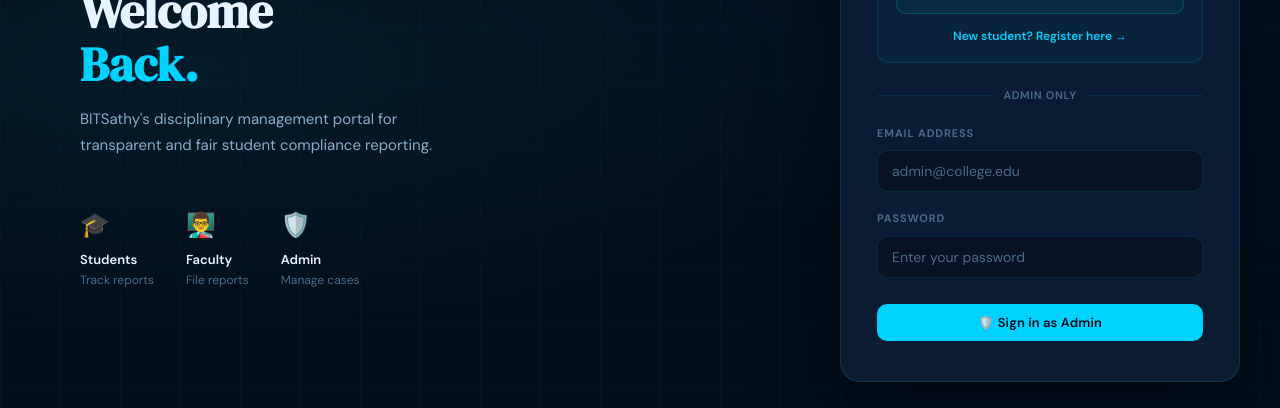
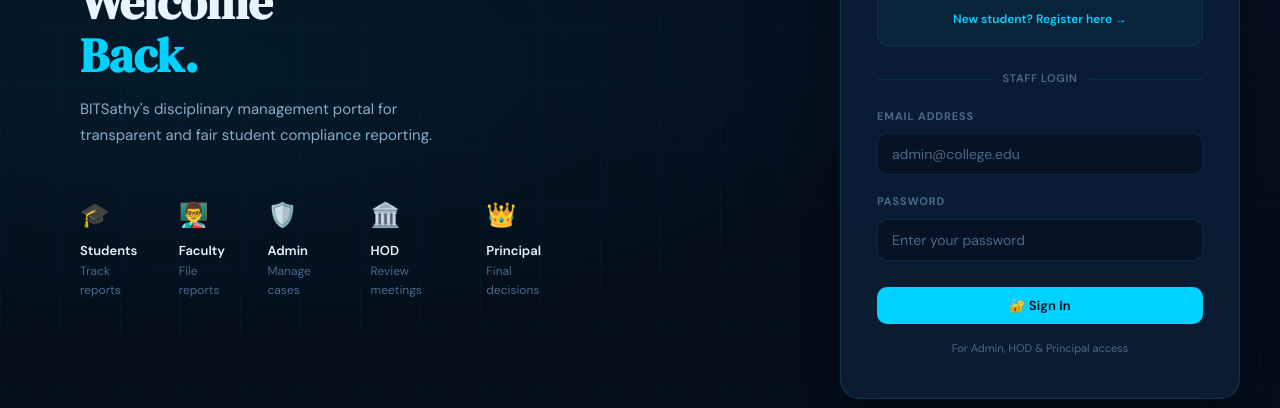
Before and after one commit to SACHIN17-D/OCRS-FRONTEND, a React (Create React App) app: page /login in a window 1280 px wide. Shown: the part 334-742 px from the top of the page. Built offline with nearby package versions, Linux system fonts and the light colour scheme; no server answers; the HTML template or start-up script is replaced by a standard one.

Commit message:
Fix ProtectedRoute for HOD and Principal

```diff
--- a/src/pages/Login.jsx
+++ b/src/pages/Login.jsx
@@ -21,8 +21,12 @@
     setLoading(true);
     try {
       const res = await loginUser({ email, password, role: 'admin' });
-      login(res.data.user, res.data.token);
-      navigate('/admin');
+      const { user, token } = res.data;
+      login(user, token);
+      if (user.role === 'admin') navigate('/admin');
+      else if (user.role === 'hod') navigate('/hod');
+      else if (user.role === 'principal') navigate('/principal');
+      else navigate('/login');
     } catch (err) {
       setError(err.response?.data?.message || 'Login failed.');
       setLoading(false);
@@ -102,6 +106,8 @@
               { icon: '🎓', label: 'Students', desc: 'Track reports' },
               { icon: '👨‍🏫', label: 'Faculty', desc: 'File reports' },
               { icon: '🛡️', label: 'Admin', desc: 'Manage cases' },
+              { icon: '🏛️', label: 'HOD', desc: 'Review meetings' },
+              { icon: '👑', label: 'Principal', desc: 'Final decisions' },
             ].map(item => (
               <div key={item.label}>
                 <div style={{ fontSize: 24, marginBottom: 6 }}>{item.icon}</div>
@@ -181,7 +187,9 @@
           {/* Divider */}
           <div style={{ display: 'flex', alignItems: 'center', gap: 12, marginBottom: 20 }}>
             <div style={{ flex: 1, height: 1, background: 'rgba(0, 210, 255, 0.1)' }} />
-            <span style={{ fontSize: 11, color: 'var(--muted)', fontWeight: 600, textTransform: 'uppercase', letterSpacing: '0.06em' }}>Admin Only</span>
+            <span style={{ fontSize: 11, color: 'var(--muted)', fontWeight: 600, textTransform: 'uppercase', letterSpacing: '0.06em' }}>
+              Staff Login
+            </span>
             <div style={{ flex: 1, height: 1, background: 'rgba(0, 210, 255, 0.1)' }} />
           </div>
 
@@ -200,9 +208,13 @@
             </div>
             <button type="submit" className="btn btn-primary btn-full"
               disabled={loading} style={{ marginTop: 8 }}>
-              {loading ? 'Signing in...' : '🛡️ Sign in as Admin'}
+              {loading ? 'Signing in...' : '🔐 Sign In'}
             </button>
           </form>
+
+          <p style={{ textAlign: 'center', fontSize: 11, color: 'var(--muted)', marginTop: 16 }}>
+            For Admin, HOD & Principal access
+          </p>
         </div>
       </div>
     </div>
--- a/src/routes/ProtectedRoute.jsx
+++ b/src/routes/ProtectedRoute.jsx
@@ -9,7 +9,7 @@
       <div style={{ display: 'flex', alignItems: 'center', justifyContent: 'center', height: '100vh' }}>
         <div style={{ textAlign: 'center', color: 'var(--muted)' }}>
           <div style={{ fontSize: 32, marginBottom: 12 }}>🎓</div>
-          <div style={{ fontFamily: 'Plus Jakarta Sans', fontSize: 14 }}>Loading...</div>
+          <div style={{ fontFamily: 'DM Sans, sans-serif', fontSize: 14 }}>Loading...</div>
         </div>
       </div>
     );
@@ -18,8 +18,13 @@
   if (!user) return <Navigate to="/login" replace />;
 
   if (allowedRoles && !allowedRoles.includes(user.role)) {
-    // Redirect to their own dashboard
-    const redirectMap = { admin: '/admin', reporter: '/reporter', student: '/student' };
+    const redirectMap = {
+      admin: '/admin',
+      reporter: '/reporter',
+      student: '/student',
+      hod: '/hod',
+      principal: '/principal',
+    };
     return <Navigate to={redirectMap[user.role] || '/login'} replace />;
   }
 
```
